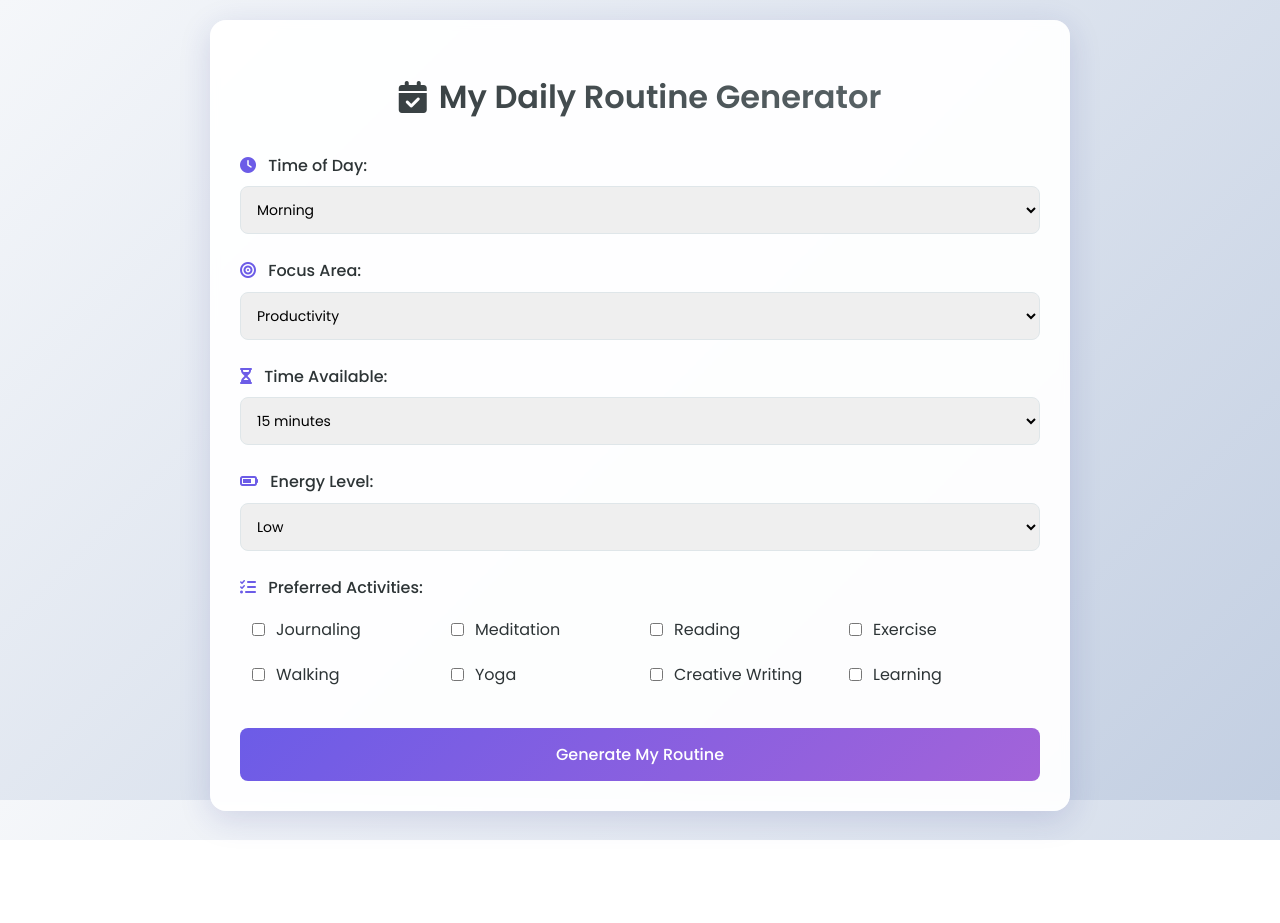
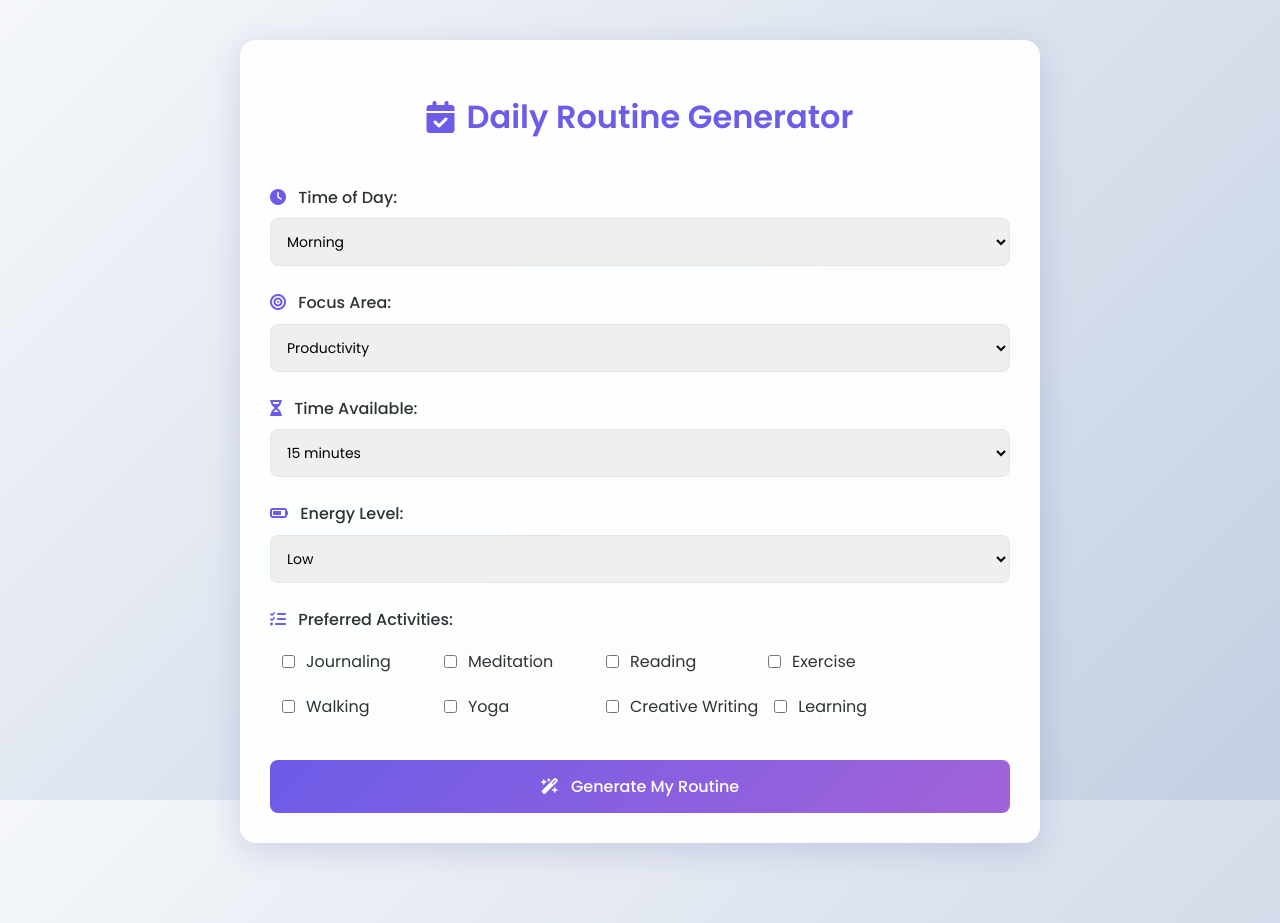
Before and after one commit to Sybil-Raphael/09-ai-routine-generator, a plain HTML site: page index.html in a window 1280 px wide. Both pictures are taken after a click on the button "Generate My Routine". Before the commit the page ends 840 px from the top, so only its background shows below. Drawn offline with Linux system fonts and the light colour scheme; no server answers.

Commit message:
Update starter

```diff
--- a/index.html
+++ b/index.html
@@ -1,16 +1,16 @@
-
 <!DOCTYPE html>
 <html>
 <head>
   <meta charset="utf-8">
   <meta name="viewport" content="width=device-width">
   <title>My Daily Routine Generator</title>
+  <link href="https://fonts.googleapis.com/css2?family=Poppins:wght@400;500;600&display=swap" rel="stylesheet">
   <link href="style.css" rel="stylesheet" type="text/css" />
   <link rel="stylesheet" href="https://cdnjs.cloudflare.com/ajax/libs/font-awesome/6.4.2/css/all.min.css">
 </head>
 <body>
   <div class="container">
-    <h1><i class="fas fa-calendar-check"></i> My Daily Routine Generator</h1>
+    <h1><i class="fas fa-calendar-check"></i> Daily Routine Generator</h1>
 
     <form id="routineForm">
       <div class="form-group">
@@ -67,7 +67,7 @@
         </div>
       </div>
 
-      <button type="submit"><i class="fas fa-magic"></i> Generate My Routine</button>
+      <button type="submit"><i class="fas fa-wand-magic-sparkles"></i> Generate My Routine</button>
     </form>
 
     <div id="result" class="hidden">
@@ -76,6 +76,7 @@
     </div>
   </div>
 
+  <script src="secrets.js"></script>
   <script src="script.js"></script>
 </body>
 </html>
--- a/script.js
+++ b/script.js
@@ -1,94 +1,62 @@
-
-// Load saved preferences
-document.addEventListener('DOMContentLoaded', () => {
-  const savedPreferences = JSON.parse(localStorage.getItem('routinePreferences') || '{}');
-
-  if (savedPreferences.timeOfDay) {
-    document.getElementById('timeOfDay').value = savedPreferences.timeOfDay;
-    document.getElementById('focusArea').value = savedPreferences.focusArea;
-    document.getElementById('timeAvailable').value = savedPreferences.timeAvailable;
-    document.getElementById('energyLevel').value = savedPreferences.energyLevel;
-
-    if (savedPreferences.activities) {
-      const checkboxes = document.getElementsByName('activities');
-      checkboxes.forEach(checkbox => {
-        checkbox.checked = savedPreferences.activities.includes(checkbox.value);
-      });
-    }
-  }
-});
-
-// Handle form submission
+// Add an event listener to the form that runs when the form is submitted
 document.getElementById('routineForm').addEventListener('submit', async (e) => {
+  // Prevent the form from refreshing the page
   e.preventDefault();
 
-  // Get form values
-  const timeOfDay = document.getElementById('timeOfDay').value;
-  const focusArea = document.getElementById('focusArea').value;
-  const timeAvailable = document.getElementById('timeAvailable').value;
-  const energyLevel = document.getElementById('energyLevel').value;
+  // TODO: Get values from all form inputs and store them in variables
 
-  const activities = Array.from(document.getElementsByName('activities'))
-    .filter(checkbox => checkbox.checked)
-    .map(checkbox => checkbox.value);
+  // Get all checkbox inputs with name="activities"
+  const checkboxes = document.getElementsByName('activities');
 
-  // Save preferences
-  const preferences = {
-    timeOfDay,
-    focusArea,
-    timeAvailable,
-    energyLevel,
-    activities
-  };
-  localStorage.setItem('routinePreferences', JSON.stringify(preferences));
+  // Create an empty array to store the activities user selected
+  const activities = [];
 
-  // Show loading state
-  const button = e.target.querySelector('button');
-  const originalText = button.textContent;
+  // Loop through each checkbox and if it's checked, add its value to our activities array
+  checkboxes.forEach(checkbox => {
+    if (checkbox.checked) {
+      activities.push(checkbox.value);
+    }
+  });
+
+  // Find the submit button and update its appearance to show loading state
+  const button = document.querySelector('button[type="submit"]');
   button.textContent = 'Generating...';
   button.disabled = true;
 
   try {
-    // Prepare the prompt for GPT
-    const prompt = `Create a personalized daily routine with these preferences:
-    - Time of day: ${timeOfDay}
-    - Focus area: ${focusArea}
-    - Time available: ${timeAvailable} minutes
-    - Energy level: ${energyLevel}
-    - Preferred activities: ${activities.join(', ')}
-
-    Please provide a structured, step-by-step routine that fits these parameters.`;
-
-    // Make API call to OpenAI (implementation will need API key)
-    const response = await fetch('YOUR_API_ENDPOINT', {
+    // Make the API call to OpenAI's chat completions endpoint
+    const response = await fetch('https://api.openai.com/v1/chat/completions', {
       method: 'POST',
       headers: {
         'Content-Type': 'application/json',
-        'Authorization': 'Bearer YOUR_API_KEY'
+        'Authorization': `Bearer ${OPENAI_API_KEY}`
       },
       body: JSON.stringify({
-        model: 'gpt-4',
-        messages: [{
-          role: 'user',
-          content: prompt
-        }],
-        temperature: 0.7
+        model: 'gpt-4o',
+        messages: [
+          { role: 'system', content: `You are a helpful assistant that creates quick, focused daily routines. Always keep routines short, realistic, and tailored to the user's preferences.` },
+          { role: 'user', content: '' }
+        ],
+        temperature: 0.7,
+        max_completion_tokens: 500
       })
     });
 
+    // Convert API response to JSON and get the generated routine
     const data = await response.json();
     const routine = data.choices[0].message.content;
 
-    // Display result
+    // Show the result section and display the routine
     document.getElementById('result').classList.remove('hidden');
     document.getElementById('routineOutput').textContent = routine;
 
   } catch (error) {
+    // If anything goes wrong, log the error and show user-friendly message
     console.error('Error:', error);
     document.getElementById('routineOutput').textContent = 'Sorry, there was an error generating your routine. Please try again.';
   } finally {
-    // Reset button state
-    button.textContent = originalText;
+    // Always reset the button back to its original state using innerHTML to render the icon
+    button.innerHTML = '<i class="fas fa-wand-magic-sparkles"></i> Generate My Routine';
     button.disabled = false;
   }
 });
--- a/style.css
+++ b/style.css
@@ -1,42 +1,44 @@
-
-@import url('https://fonts.googleapis.com/css2?family=Poppins:wght@400;500;600&display=swap');
+* {
+  box-sizing: border-box;
+}
 
 html {
   height: 100%;
-  width: 100%;
 }
 
 body {
+  min-height: 100%;
+  margin: 0;
+  background: linear-gradient(135deg, #f5f7fa 0%, #c3cfe2 100%);
+  background-attachment: fixed;
   font-family: 'Poppins', sans-serif;
   line-height: 1.6;
-  margin: 0;
-  padding: 20px;
-  background: linear-gradient(135deg, #f5f7fa 0%, #c3cfe2 100%);
-  min-height: 100vh;
+  padding: 40px 20px;
 }
 
 .container {
   max-width: 800px;
-  margin: 0 auto;
+  margin: 0 auto 40px auto;
   background: rgba(255, 255, 255, 0.95);
   padding: 30px;
   border-radius: 16px;
   box-shadow: 0 8px 32px rgba(31, 38, 135, 0.15);
-  backdrop-filter: blur(4px);
 }
 
 h1 {
+  font-size: 32px;
   text-align: center;
-  color: #2d3436;
+  color: #6c5ce7;
   display: flex;
   align-items: center;
   justify-content: center;
   gap: 12px;
   font-weight: 600;
-  margin-bottom: 30px;
-  background: linear-gradient(120deg, #2d3436 0%, #636e72 100%);
-  -webkit-background-clip: text;
-  -webkit-text-fill-color: transparent;
+  margin-bottom: 42px;
+}
+
+h2 {
+  margin-top: 0;
 }
 
 .form-group {
@@ -76,13 +78,15 @@ select:focus {
 }
 
 .checkbox-group {
-  display: grid;
-  grid-template-columns: repeat(auto-fill, minmax(150px, 1fr));
+  display: flex;
+  flex-wrap: wrap;
   gap: 12px;
   padding: 8px;
 }
 
 .checkbox-group label {
+  flex: 0 0 auto;
+  min-width: 150px;
   font-weight: 400;
   display: flex;
   align-items: center;
```
Also changed, not shown: 2 other files.
